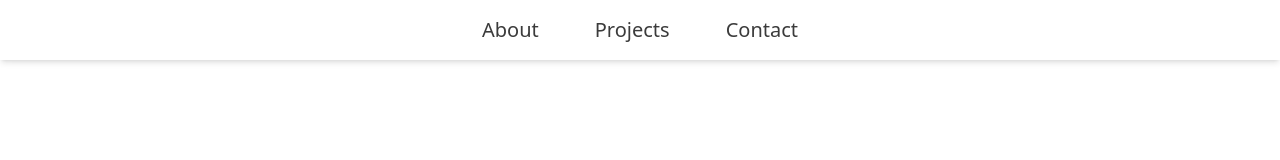
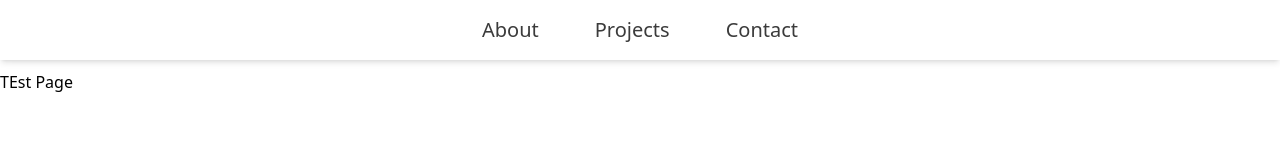
Before and after one commit to PrabhathKulasooriya/PrabhathKulasooriya.github.io, a React (Vite) app: page /test in a window 1280 px wide. Shown: the top 160 px of the page. Built offline with nearby package versions, Linux system fonts and the light colour scheme.

Commit message:
minor changes

```diff
--- a/index.html
+++ b/index.html
@@ -2,9 +2,8 @@
 <html lang="en">
   <head>
     <meta charset="UTF-8" />
-    <link rel="icon" type="image/svg+xml" href="/vite.svg" />
     <meta name="viewport" content="width=device-width, initial-scale=1.0" />
-    <title>portfolio</title>
+    <title>Prabhath_Kulasooriya</title>
   </head>
   <body>
     <div id="root"></div>
--- a/public/404.html
+++ b/public/404.html
@@ -2,9 +2,8 @@
 <html lang="en">
   <head>
     <meta charset="UTF-8" />
-    <link rel="icon" type="image/svg+xml" href="/vite.svg" />
     <meta name="viewport" content="width=device-width, initial-scale=1.0" />
-    <title>portfolio</title>
+    <title>Prabhath_Kulasooriya</title>
   </head>
   <body>
     <div id="root"></div>
--- a/src/Components/Test.jsx
+++ b/src/Components/Test.jsx
@@ -2,8 +2,8 @@ import React from 'react'
 
 const Test = () => {
   return (
-    <div>
-
+    <div className='pt-[70px]'>
+    <h1>TEst Page</h1>
     </div>
   )
 }
```
